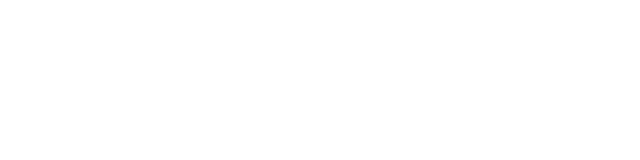
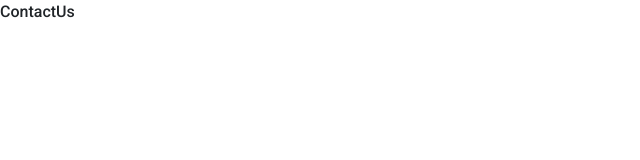
Before and after one commit to myDoshBox/myDoshBoxApp, a React (Create React App) app: page /contactus in a window 1280 px wide. Before the commit this address had no page. Shown: the top 160 px of the page, without its empty margins (0-640 px from the left). Built offline with nearby package versions, Linux system fonts and the light colour scheme.

Commit message:
added routes to app.js

```diff
--- a/src/App.js
+++ b/src/App.js
@@ -1,12 +1,21 @@
 import React from "react";
 import { BrowserRouter as Router, Routes, Route } from "react-router-dom";
 import Homepage from "./pages/GENERAL_PAGES/Homepage";
+import AboutUs from "./pages/GENERAL_PAGES/AboutUs";
+import ContactUs from "./pages/GENERAL_PAGES/ContactUs";
+import PricingPage from "./pages/GENERAL_PAGES/PricingPage";
+import FAQs from "./pages/GENERAL_PAGES/FAQs";
 
 function App() {
 	return (
 		<Router>
 			<Routes>
+				{/* GENERAL PAGES */}
 				<Route path="/" element={<Homepage />} />
+				<Route path="aboutus" element={<AboutUs />} />
+				<Route path="contactus" element={<ContactUs />} />
+				<Route path="pricingpage" element={<PricingPage />} />
+				<Route path="faqs" element={<FAQs />} />
 			</Routes>
 		</Router>
 	);
--- a/src/pages/GENERAL_PAGES/AboutUs.js
+++ b/src/pages/GENERAL_PAGES/AboutUs.js
@@ -0,0 +1,7 @@
+import React from "react";
+
+const AboutUs = () => {
+	return <div>AboutUs</div>;
+};
+
+export default AboutUs;
--- a/src/pages/GENERAL_PAGES/ContactUs.js
+++ b/src/pages/GENERAL_PAGES/ContactUs.js
@@ -0,0 +1,7 @@
+import React from "react";
+
+const ContactUs = () => {
+	return <div>ContactUs</div>;
+};
+
+export default ContactUs;
--- a/src/pages/GENERAL_PAGES/FAQs.js
+++ b/src/pages/GENERAL_PAGES/FAQs.js
@@ -0,0 +1,7 @@
+import React from "react";
+
+const FAQs = () => {
+	return <div>FAQs</div>;
+};
+
+export default FAQs;
--- a/src/pages/GENERAL_PAGES/PricingPage.js
+++ b/src/pages/GENERAL_PAGES/PricingPage.js
@@ -0,0 +1,7 @@
+import React from "react";
+
+const PricingPage = () => {
+	return <div>PricingPage</div>;
+};
+
+export default PricingPage;
```
